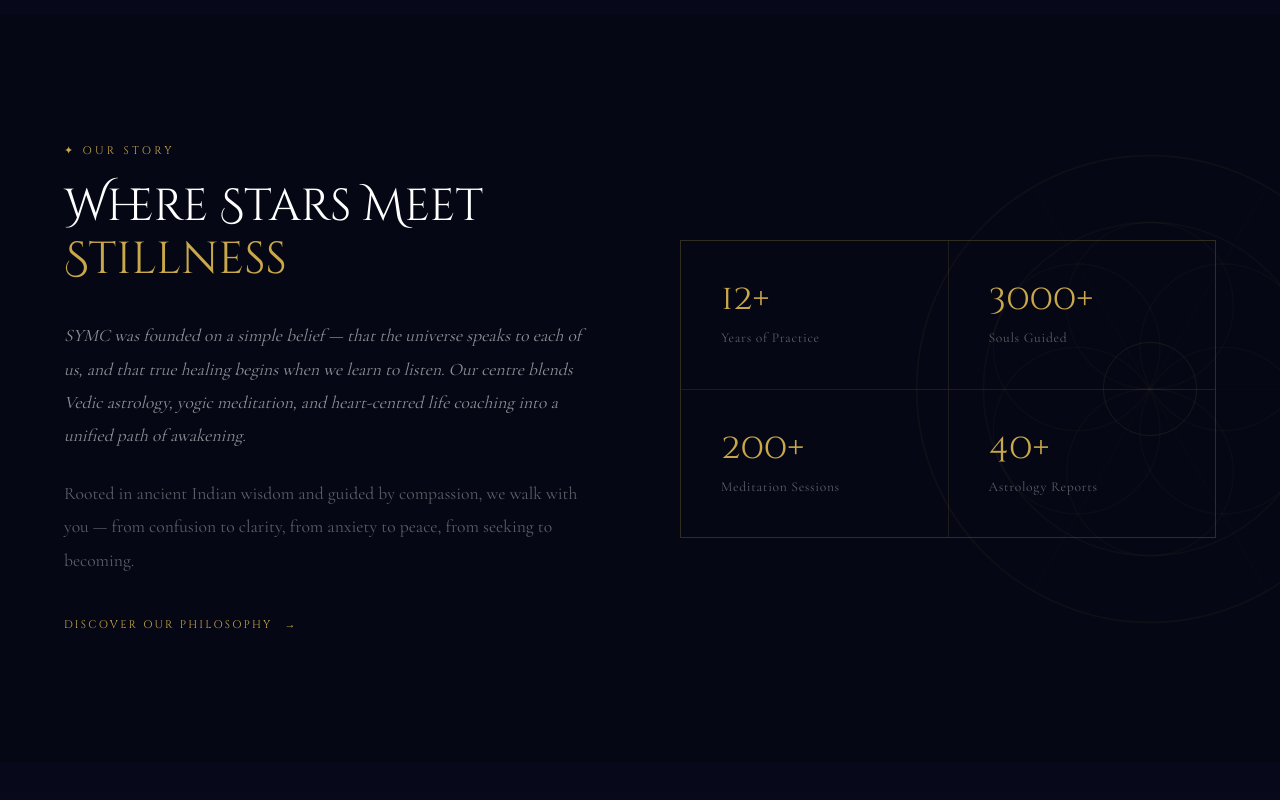
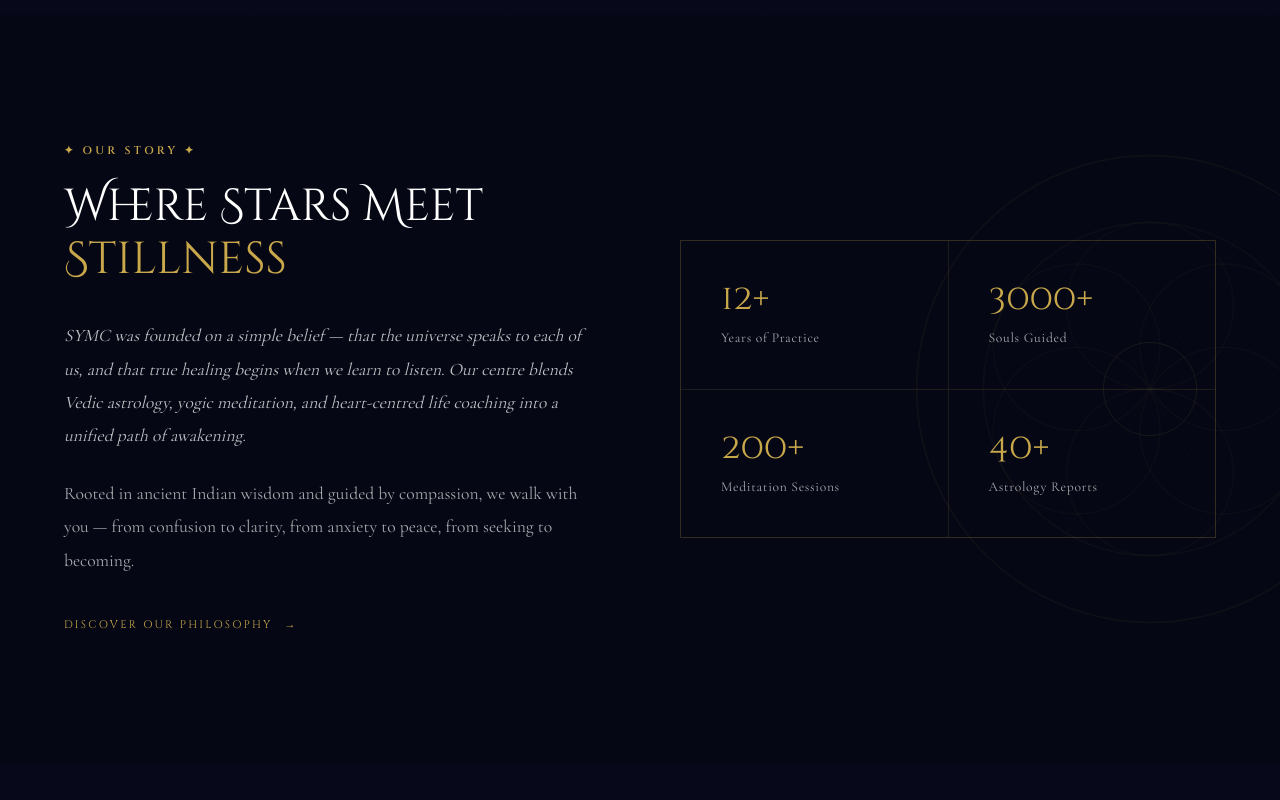
Before and after one commit to Rishabhtanwar00/symc, a Next.js app: page / in a window 1280 px wide. Shown: the part 1700-2500 px from the top of the page. Built offline with nearby package versions, Linux system fonts and the light colour scheme.

Commit message:
Dev - added ui fix and refractored css file (#7)
* testing

* sync main after dev merge

* added ui fix and refractored css file

---------

Co-authored-by: Rishabh Tanwar <rishabhtanwar2000@gmail.com>

```diff
--- a/components/common/SacredCircle.tsx
+++ b/components/common/SacredCircle.tsx
@@ -5,110 +5,46 @@ interface SacredCircleProps {
 
 const polar = (deg: number) => {
   const rad = (deg * Math.PI) / 180;
-	const x = +(150 + 140 * Math.cos(rad)).toFixed(2);
-	const y = +(150 + 140 * Math.sin(rad)).toFixed(2);
-
-	return { x, y };
+  return {
+    x: +(150 + 140 * Math.cos(rad)).toFixed(2),
+    y: +(150 + 140 * Math.sin(rad)).toFixed(2),
+  };
 };
 
-export default function SacredCircle({
-	className = '',
-	style,
-}: SacredCircleProps) {
+/* SVG strokes use `currentColor` so they inherit the text color of the
+   element. We set text-gold on the <svg> via className, which means:
+   - currentColor = var(--color-gold) in both themes (gold never changes)
+   - strokeOpacity handles transparency without needing rgba variants
+   - No hardcoded color strings anywhere in this file                     */
+export default function SacredCircle({ className = "", style }: SacredCircleProps) {
   return (
     <svg
-			viewBox='0 0 300 300'
-			className={className}
+      viewBox="0 0 300 300"
+      className={`text-gold ${className}`}
       style={style}
-			fill='none'
-			xmlns='http://www.w3.org/2000/svg'
+      fill="none"
+      xmlns="http://www.w3.org/2000/svg"
     >
-			{/* SVG strokes reference the CSS variable directly via currentColor trick */}
-			<circle
-				cx='150'
-				cy='150'
-				r='140'
-				stroke='var(--color-gold)'
-				strokeOpacity='0.25'
-				strokeWidth='1'
-			/>
-			<circle
-				cx='150'
-				cy='150'
-				r='100'
-				stroke='var(--color-gold)'
-				strokeOpacity='0.2'
-				strokeWidth='1'
-			/>
-			<circle
-				cx='150'
-				cy='100'
-				r='50'
-				stroke='var(--color-gold)'
-				strokeOpacity='0.18'
-				strokeWidth='0.8'
-			/>
-			<circle
-				cx='150'
-				cy='200'
-				r='50'
-				stroke='var(--color-gold)'
-				strokeOpacity='0.18'
-				strokeWidth='0.8'
-			/>
-			<circle
-				cx='106'
-				cy='125'
-				r='50'
-				stroke='var(--color-gold)'
-				strokeOpacity='0.18'
-				strokeWidth='0.8'
-			/>
-			<circle
-				cx='194'
-				cy='125'
-				r='50'
-				stroke='var(--color-gold)'
-				strokeOpacity='0.18'
-				strokeWidth='0.8'
-			/>
-			<circle
-				cx='106'
-				cy='175'
-				r='50'
-				stroke='var(--color-gold)'
-				strokeOpacity='0.18'
-				strokeWidth='0.8'
-			/>
-			<circle
-				cx='194'
-				cy='175'
-				r='50'
-				stroke='var(--color-gold)'
-				strokeOpacity='0.18'
-				strokeWidth='0.8'
-			/>
-			<circle
-				cx='150'
-				cy='150'
-				r='28'
-				stroke='var(--color-gold)'
-				strokeOpacity='0.5'
-				strokeWidth='0.6'
-			/>
+      <circle cx="150" cy="150" r="140" stroke="currentColor" strokeOpacity="0.25" strokeWidth="1" />
+      <circle cx="150" cy="150" r="100" stroke="currentColor" strokeOpacity="0.2"  strokeWidth="1" />
+      <circle cx="150" cy="100" r="50"  stroke="currentColor" strokeOpacity="0.18" strokeWidth="0.8" />
+      <circle cx="150" cy="200" r="50"  stroke="currentColor" strokeOpacity="0.18" strokeWidth="0.8" />
+      <circle cx="106" cy="125" r="50"  stroke="currentColor" strokeOpacity="0.18" strokeWidth="0.8" />
+      <circle cx="194" cy="125" r="50"  stroke="currentColor" strokeOpacity="0.18" strokeWidth="0.8" />
+      <circle cx="106" cy="175" r="50"  stroke="currentColor" strokeOpacity="0.18" strokeWidth="0.8" />
+      <circle cx="194" cy="175" r="50"  stroke="currentColor" strokeOpacity="0.18" strokeWidth="0.8" />
+      <circle cx="150" cy="150" r="28"  stroke="currentColor" strokeOpacity="0.5"  strokeWidth="0.6" />
+
       {[0, 60, 120, 180, 240, 300].map((deg) => {
         const { x, y } = polar(deg);
-
         return (
           <line
             key={deg}
-						x1='150'
-						y1='150'
-						x2={x}
-						y2={y}
-						stroke='var(--color-gold)'
-						strokeOpacity='0.12'
-						strokeWidth='0.6'
+            x1="150" y1="150"
+            x2={x}   y2={y}
+            stroke="currentColor"
+            strokeOpacity="0.12"
+            strokeWidth="0.6"
           />
         );
       })}
--- a/components/sections/About.tsx
+++ b/components/sections/About.tsx
@@ -1,4 +1,3 @@
-import Link from 'next/link';
 import SacredCircle from '../common/SacredCircle';
 
 const STATS = [
@@ -10,7 +9,7 @@ const STATS = [
 
 export default function About() {
 	return (
-		<section className='relative py-32 px-6 overflow-hidden bg-surface-deep'>
+		<section className='relative py-32 px-6 overflow-hidden bg-deep'>
 			<SacredCircle
 				className='absolute opacity-20 pointer-events-none'
 				style={{
@@ -24,8 +23,8 @@ export default function About() {
 
 			<div className='max-w-6xl mx-auto grid md:grid-cols-2 gap-20 items-center'>
 				<div>
-					<p className='mb-5 text-[11px] tracking-[0.3em] font-cinzel text-gold'>
-						✦ OUR STORY
+					<p className='mb-5 text-[11px] tracking-[0.3em] font-cinzel text-gold font-semibold'>
+						✦ OUR STORY ✦
 					</p>
 
 					<h2
@@ -49,20 +48,17 @@ export default function About() {
 						seeking to becoming.
 					</p>
 
-					<Link
-						href='/'
+					<a
+						href='#'
 						className='mt-10 inline-flex items-center gap-3 text-[11px] tracking-[0.2em] font-cinzel text-gold hover:opacity-80 transition-opacity duration-300'
 					>
 						DISCOVER OUR PHILOSOPHY <span>→</span>
-					</Link>
+					</a>
 				</div>
 
 				<div className='grid grid-cols-2 gap-px border border-gold-12 bg-gold-12'>
 					{STATS.map((s) => (
-						<div
-							key={s.label}
-							className='p-10 flex flex-col gap-3 bg-surface-deep'
-						>
+						<div key={s.label} className='p-10 flex flex-col gap-3 bg-deep'>
 							<div
 								className='leading-none font-cinzel-deco text-gold'
 								style={{ fontSize: '2.2rem' }}
--- a/components/sections/Testimonials.tsx
+++ b/components/sections/Testimonials.tsx
@@ -37,10 +37,10 @@ export default function Testimonials() {
 	return (
 		<section
 			className='relative py-32 px-6 text-center'
-			style={{ background: 'var(--rt-gradient-section-b)' }}
+			style={{ background: 'var(--gradient-section-b)' }}
 		>
 			<div className='max-w-3xl mx-auto'>
-				<p className='mb-12 text-[11px] tracking-[0.3em] font-cinzel text-gold'>
+				<p className='mb-12 text-[11px] tracking-[0.3em] font-cinzel text-gold font-semibold'>
 					✦ VOICES FROM THE JOURNEY ✦
 				</p>
 
--- a/styles/globals.css
+++ b/styles/globals.css
@@ -1,92 +1,89 @@
 @import 'tailwindcss';
 
-/* ━━━━━━━━━━━━━━━━━━━━━━━━━━━━━━━━━━━━━━━━━━━━━━━━━━━━━━━━━━━━━━━━━━━━━━━━━
-   HOW TAILWIND v4 THEME WORKS:
-   • @theme { --color-X: value } → generates bg-X, text-X, border-X utilities
-   • The variable NAME after the namespace prefix becomes the class suffix
-     e.g. --color-gold       → text-gold, bg-gold, border-gold
-     e.g. --color-bg-deep    → text-bg-deep, bg-bg-deep  (double prefix = ugly)
-   • Theme-switching values MUST live in :root / [data-theme] as plain CSS vars
-     then be referenced inside @theme via var() so Tailwind generates utilities
-     that always read the current theme value at runtime.
-   • Font tokens: --font-X → font-X utility class
-━━━━━━━━━━━━━━━━━━━━━━━━━━━━━━━━━━━━━━━━━━━━━━━━━━━━━━━━━━━━━━━━━━━━━━━━━ */
+/* ─────────────────────────────────────────────────────────────
+   1. Runtime Theme Variables
+───────────────────────────────────────────────────────────── */
 
-/* ─── 1. Runtime theme variables (plain CSS vars, NOT @theme) ─────────────
-   These change per theme. Tailwind doesn't need to know their values at
-   build time — components reference them via the @theme aliases below.
-──────────────────────────────────────────────────────────────────────────── */
 :root,
 [data-theme='dark'] {
 	/* Backgrounds */
-	--rt-bg-deepest: #030410;
-	--rt-bg-deep: #050714;
-	--rt-bg-dark: #07091a;
-	--rt-bg-mid: #0a0d2c;
-	--rt-bg-surface: #0d0a1a;
+	--deepest: #030410;
+	--deep: #050714;
+	--dark: #07091a;
+	--mid: #0a0d2c;
+	--surface: #0d0a1a;
 
 	/* Text */
-	--rt-text-primary: #ffffff;
-	--rt-text-muted: rgba(255, 255, 255, 0.55);
-	--rt-text-subtle: rgba(255, 255, 255, 0.35);
-	--rt-text-faint: rgba(255, 255, 255, 0.2);
+	--primary: #ffffff;
+	--muted: rgba(255, 255, 255, 0.75);
+	--subtle: rgba(255, 255, 255, 0.65);
+	--faint: rgba(255, 255, 255, 0.5);
 
-	/* Gradients */
-	--rt-gradient-hero: linear-gradient(
+	--gradient-hero: linear-gradient(
 		160deg,
 		#050714 0%,
 		#0a0d2c 55%,
 		#0d0a1a 100%
 	);
-	--rt-gradient-section-a: linear-gradient(180deg, #0a0d2c 0%, #07091a 100%);
-	--rt-gradient-section-b: linear-gradient(180deg, #07091a 0%, #0a0d2c 100%);
+	--gradient-section-a: linear-gradient(180deg, #0a0d2c 0%, #07091a 100%);
+	--gradient-section-b: linear-gradient(180deg, #07091a 0%, #0a0d2c 100%);
 
-	/* Nav */
-	--rt-nav-scrolled: rgba(5, 7, 20, 0.88);
-	--rt-nav-mobile: rgba(5, 7, 20, 0.97);
+	/* Navigation */
+	--nav-scrolled: rgba(5, 7, 20, 0.88);
+	--nav-mobile: rgba(5, 7, 20, 0.97);
 }
 
 [data-theme='light'] {
 	/* Backgrounds */
-	--rt-bg-deepest: #f5f0e8;
-	--rt-bg-deep: #faf7f2;
-	--rt-bg-dark: #f0ebe0;
-	--rt-bg-mid: #e8e0d0;
-	--rt-bg-surface: #ede6d8;
+	--deepest: #f5f0e8;
+	--deep: #faf7f2;
+	--dark: #f0ebe0;
+	--mid: #e8e0d0;
+	--surface: #ede6d8;
 
 	/* Text */
-	--rt-text-primary: #1a1408;
-	--rt-text-muted: rgba(30, 20, 8, 0.95);
-	--rt-text-subtle: rgba(30, 20, 8, 0.75);
-	--rt-text-faint: rgba(30, 20, 8, 0.6);
+	--primary: #1a1408;
+	--muted: rgba(30, 20, 8, 0.75);
+	--subtle: rgba(30, 20, 8, 0.65);
+	--faint: rgba(30, 20, 8, 0.55);
 
-	/* Gradients */
-	--rt-gradient-hero: linear-gradient(
+	--gradient-hero: linear-gradient(
 		160deg,
 		#faf7f2 0%,
 		#f0ebe0 55%,
 		#ede6d8 100%
 	);
-	--rt-gradient-section-a: linear-gradient(180deg, #e8e0d0 0%, #f0ebe0 100%);
-	--rt-gradient-section-b: linear-gradient(180deg, #f0ebe0 0%, #e8e0d0 100%);
+	--gradient-section-a: linear-gradient(180deg, #e8e0d0 0%, #f0ebe0 100%);
+	--gradient-section-b: linear-gradient(180deg, #f0ebe0 0%, #e8e0d0 100%);
 
-	/* Nav */
-	--rt-nav-scrolled: rgba(250, 247, 242, 0.92);
-	--rt-nav-mobile: rgba(250, 247, 242, 0.98);
+	/* Navigation */
+	--nav-scrolled: rgba(250, 247, 242, 0.92);
+	--nav-mobile: rgba(250, 247, 242, 0.98);
 }
 
-/* ─── 2. @theme — Tailwind utility generator ──────────────────────────────
-   Static brand tokens + aliases to runtime vars above.
-   Naming: --color-X → text-X / bg-X / border-X
-           --font-X  → font-X
-──────────────────────────────────────────────────────────────────────────── */
+/* ─────────────────────────────────────────────────────────────
+   2. Tailwind Theme Tokens
+───────────────────────────────────────────────────────────── */
+
 @theme {
-	/* ── Gold (static, never changes) ── */
+	/* Background semantic colors */
+	--color-deepest: var(--deepest);
+	--color-deep: var(--deep);
+	--color-dark: var(--dark);
+	--color-mid: var(--mid);
+	--color-surface: var(--surface);
+
+	/* Text semantic colors */
+	--color-primary: var(--primary);
+	--color-muted: var(--muted);
+	--color-subtle: var(--subtle);
+	--color-faint: var(--faint);
+
+	/* Gold palette */
 	--color-gold: #c9a84c;
 	--color-gold-light: #f0d080;
 	--color-gold-dark: #a8813a;
 
-	/* Gold opacity scale → e.g. bg-gold-04, border-gold-12 */
 	--color-gold-04: rgba(201, 168, 76, 0.04);
 	--color-gold-06: rgba(201, 168, 76, 0.06);
 	--color-gold-07: rgba(201, 168, 76, 0.07);
@@ -99,25 +96,6 @@
 	--color-gold-60: rgba(201, 168, 76, 0.6);
 	--color-gold-80: rgba(201, 168, 76, 0.8);
 
-	/* ── Theme-aware bg aliases → bg-surface-deep, bg-surface-dark … ── */
-	--color-surface-deepest: var(--rt-bg-deepest);
-	--color-surface-deep: var(--rt-bg-deep);
-	--color-surface-dark: var(--rt-bg-dark);
-	--color-surface-mid: var(--rt-bg-mid);
-	--color-surface: var(--rt-bg-surface);
-
-	/* ── Theme-aware text aliases → text-primary, text-muted, text-subtle … ── */
-	--color-primary: var(--rt-text-primary);
-	--color-muted: var(--rt-text-muted);
-	--color-subtle: var(--rt-text-subtle);
-	--color-faint: var(--rt-text-faint);
-
-	/* ── Fonts (values injected by next/font via CSS vars in layout.tsx) ── */
-	--font-cinzel: var(--font-cinzel-var), serif;
-	--font-cinzel-deco: var(--font-cinzel-deco-var), serif;
-	--font-cormorant: var(--font-cormorant-var), serif;
-
-	/* ── Static gradients ── */
 	--gradient-gold: linear-gradient(
 		135deg,
 		#c9a84c 0%,
@@ -125,9 +103,17 @@
 		#c9a84c 100%
 	);
 	--gradient-gold-btn: linear-gradient(135deg, #c9a84c, #a8813a);
+
+	/* Fonts */
+	--font-cinzel: var(--font-cinzel-var), serif;
+	--font-cinzel-deco: var(--font-cinzel-deco-var), serif;
+	--font-cormorant: var(--font-cormorant-var), serif;
 }
 
-/* ─── 3. Base styles ──────────────────────────────────────────────────────── */
+/* ─────────────────────────────────────────────────────────────
+   3. Base Styles
+───────────────────────────────────────────────────────────── */
+
 @layer base {
 	*,
 	*::before,
@@ -143,38 +129,33 @@
 
 	body {
 		font-family: var(--font-cormorant);
-		background-color: var(--rt-bg-deep);
-		color: var(--rt-text-primary);
-		-webkit-font-smoothing: antialiased;
+		@apply bg-deep text-primary antialiased;
 		transition:
 			background-color 0.4s ease,
 			color 0.4s ease;
 	}
 
 	::selection {
-		color: var(--rt-text-primary);
-		background-color: var(--color-gold);
-		transition:
-			background-color color 0.4s ease,
-			color 0.4s ease;
+		@apply bg-gold text-primary;
 	}
+
 	::-webkit-scrollbar {
 		width: 5px;
 	}
+
 	::-webkit-scrollbar-thumb {
-		background-color: var(--color-gold);
-		border-radius: 6px;
+		@apply bg-gold rounded-md;
 	}
+
 	::-webkit-scrollbar-track {
-		background-color: var(--rt-bg-deep);
-		border-radius: 6px;
-		transition:
-			background-color 0.4s ease,
-			color 0.4s ease;
+		background: var(--deep);
 	}
 }
 
-/* ─── 4. Smooth theme transitions ─────────────────────────────────────────── */
+/* ─────────────────────────────────────────────────────────────
+   4. Smooth Theme Transition
+───────────────────────────────────────────────────────────── */
+
 @layer utilities {
 	*:not(canvas):not(svg):not(svg *) {
 		transition-property: background-color, border-color, color;
@@ -183,13 +164,17 @@
 	}
 }
 
-/* ─── 5. Animations ───────────────────────────────────────────────────────── */
+/* ─────────────────────────────────────────────────────────────
+   5. Animations
+───────────────────────────────────────────────────────────── */
+
 @layer utilities {
 	@keyframes spin-slow {
 		to {
 			transform: translate(-50%, -50%) rotate(360deg);
 		}
 	}
+
 	@keyframes float {
 		0%,
 		100% {
@@ -199,6 +184,7 @@
 			transform: translateY(-8px);
 		}
 	}
+
 	@keyframes fade-up {
 		from {
 			opacity: 0;
@@ -209,6 +195,7 @@
 			transform: translateY(0);
 		}
 	}
+
 	@keyframes toggle-spin {
 		from {
 			transform: rotate(0deg) scale(1);
@@ -224,12 +211,15 @@
 	.animate-spin-slow {
 		animation: spin-slow 80s linear infinite;
 	}
+
 	.animate-float {
 		animation: float 3s ease-in-out infinite;
 	}
+
 	.animate-fade-up {
 		animation: fade-up 0.6s ease both;
 	}
+
 	.animate-toggle-spin {
 		animation: toggle-spin 0.5s ease;
 	}
```
Also changed, not shown: components/common/StarCanvas.tsx (+30 -10 lines), components/layout/Footer.tsx (+11 -12 lines), components/layout/Navbar.tsx (+28 -13 lines), components/sections/CTABanner.tsx (+7 -9 lines), components/sections/Hero.tsx (+14 -15 lines), components/sections/Services.tsx (+4 -4 lines). Lines whose indentation alone changed are shown as unchanged.
